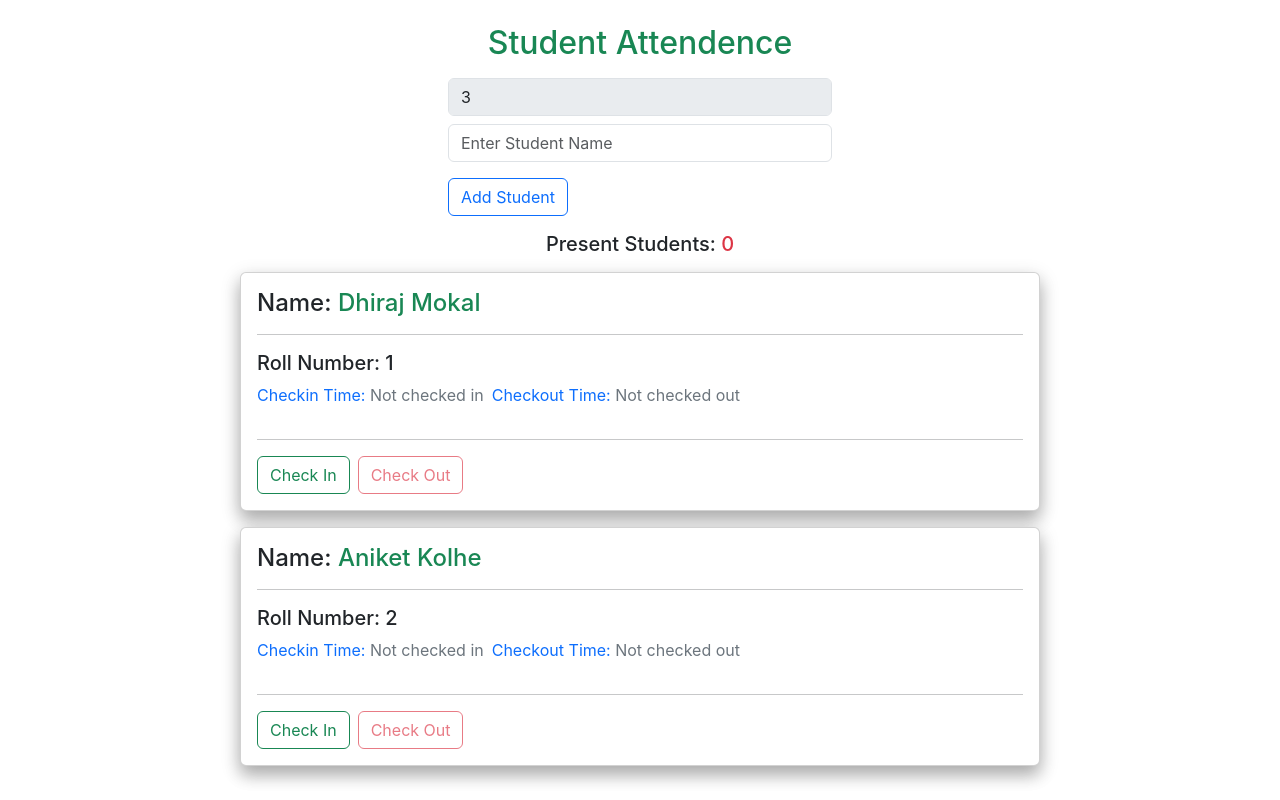
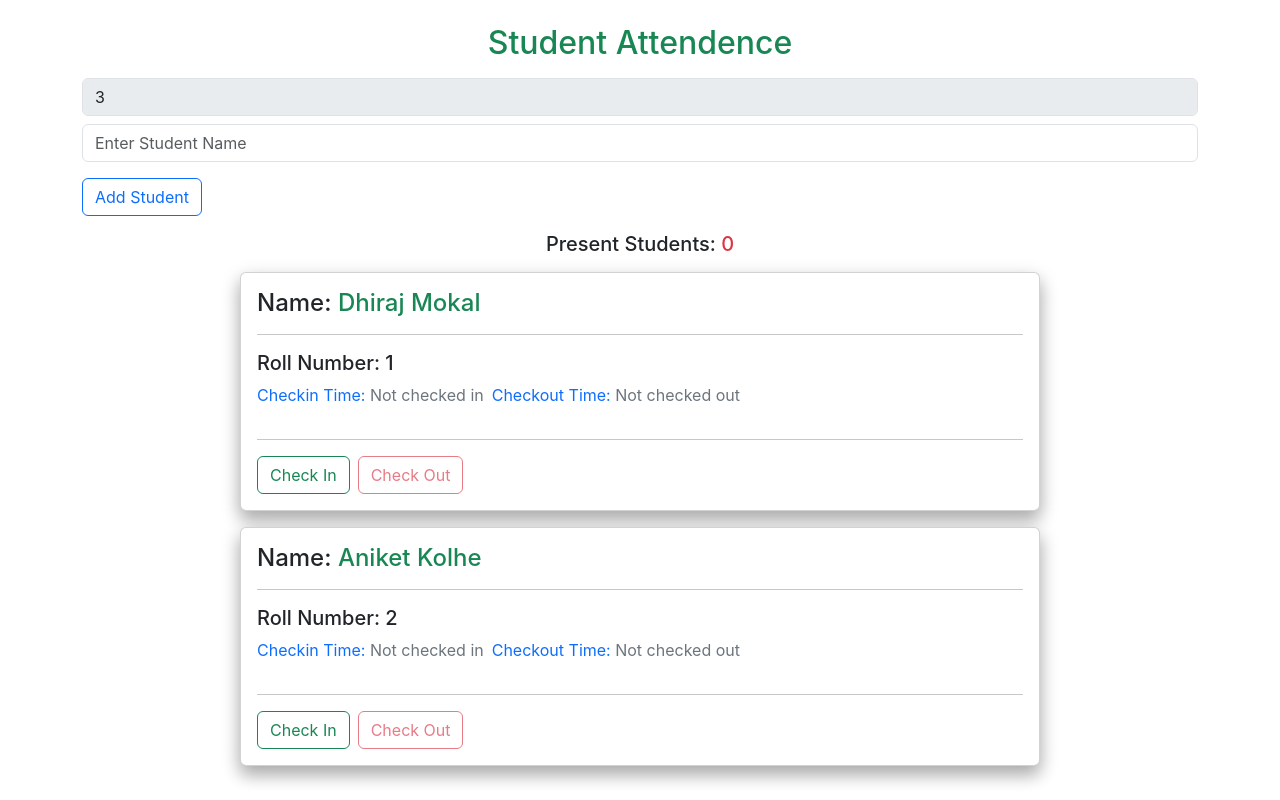
Before and after one commit to dhirajmokal13/Student-Attendence, a React (Create React App) app: page / in a window 1280 px wide. Built offline with nearby package versions, Linux system fonts and the light colour scheme.

Commit message:
Update App.js
Changes in width of form

```diff
--- a/src/App.js
+++ b/src/App.js
@@ -41,7 +41,7 @@ function App() {
   return (
     <div className="App container">
       <h2 className='text-center text-success mt-4 mb-3'>Student Attendence</h2>
-      <form onSubmit={handleSubmit} className='mx-auto mb-3' style={{ maxWidth: '30vw' }}>
+      <form onSubmit={handleSubmit} className='mx-auto mb-3' style={{ minWidth: '30vw' }}>
         <input className='form-control my-2' title='Roll Number' type="number" placeholder={`Enter Roll Number More Than ${students.length}`} name="rn" value={students.length + 1} onChange={handleChange} disabled/>
         <input className='form-control my-2' type="text" placeholder='Enter Student Name' name="name" value={newStudent.name} onChange={handleChange} />
         <button className='btn btn-outline-primary mt-2 me-2' type="submit">Add Student</button>
```
